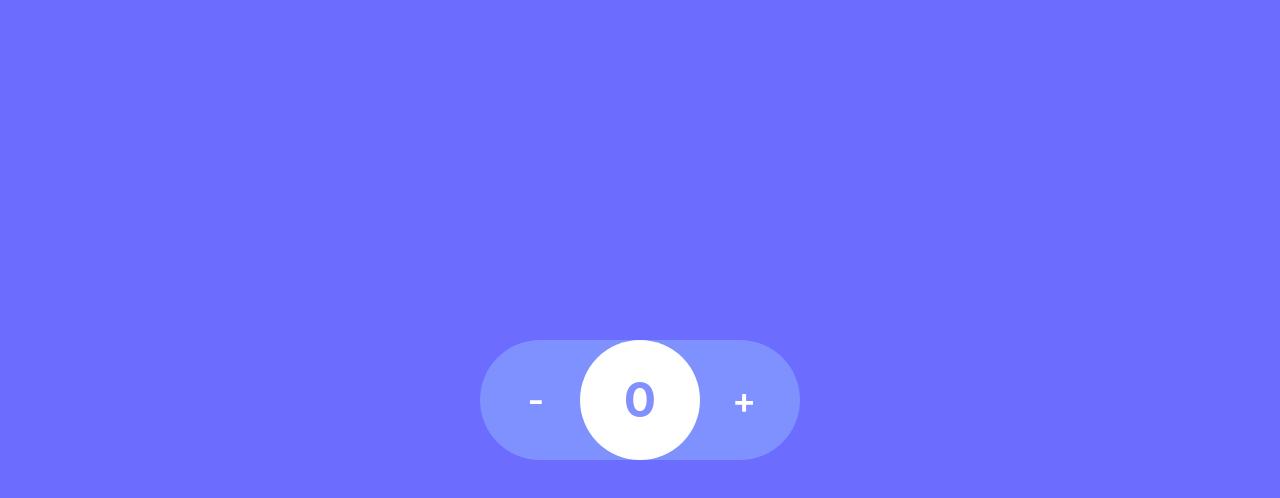
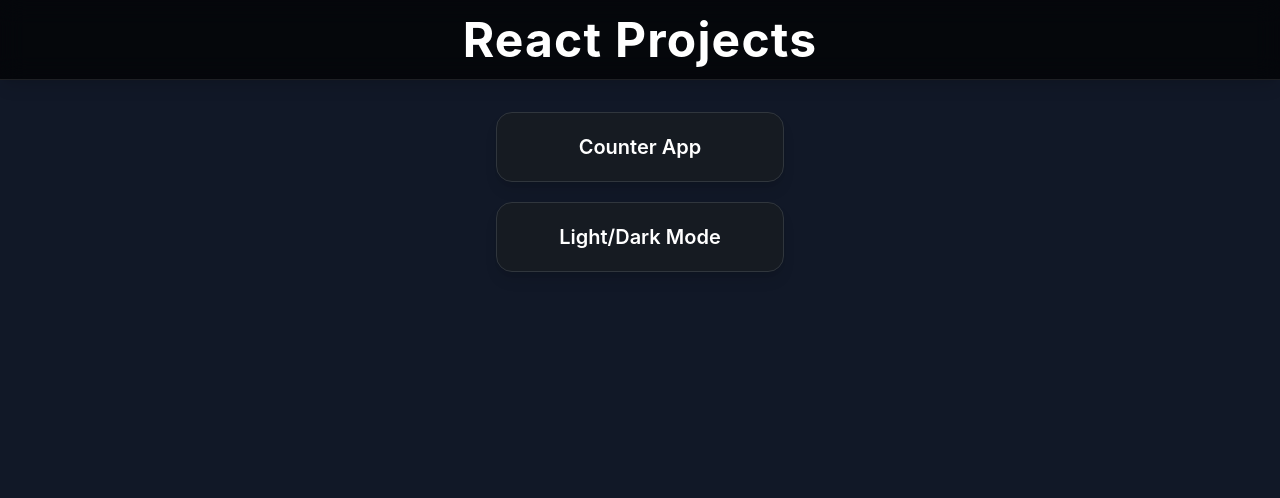
Before and after one commit to nikhilraj070/react_projects, a React (Vite) app in the folder React-Project/: page / in a window 1280 px wide. Shown: the top 498 px of the page. Built offline with nearby package versions, Linux system fonts and the light colour scheme.

Commit message:
added light dark mode

```diff
--- a/React-Project/package.json
+++ b/React-Project/package.json
@@ -13,6 +13,8 @@
     "@tailwindcss/vite": "^4.3.0",
     "react": "^19.2.5",
     "react-dom": "^19.2.5",
+    "react-icons": "^5.6.0",
+    "react-router-dom": "^7.15.0",
     "tailwindcss": "^4.3.0"
   },
   "devDependencies": {
--- a/React-Project/src/App.tsx
+++ b/React-Project/src/App.tsx
@@ -1,8 +1,19 @@
+import { BrowserRouter, Route, Routes } from "react-router-dom";
 import CounterApp from "./basics/CounterApp";
+import Home from "./Home";
+import DarkLightMode from "./basics/DarkLightMode";
 
  function App() {
   return (
-    <CounterApp />
+    <BrowserRouter>
+       <Routes>
+         <Route path="/" element={<Home / >} />
+         <Route path="/counter" element={<CounterApp />} / >
+         <Route path="/dark-light-mode" element={<DarkLightMode />} />
+
+
+       </Routes>
+    </BrowserRouter>
   )
 }
 export default App
--- /dev/null
+++ b/React-Project/src/Home.tsx
@@ -0,0 +1,21 @@
+import { Link } from "react-router-dom"
+
+function Home() {
+    return (<>
+
+        <div className="min-w-full h-dvh bg-[#111827] ">
+            <div className=" fixed top-0 z-50 w-full h-20 flex items-center justify-center bg-black/70 backdrop-blur-md border-b border-white/10 shadow-lg text-3xl md:text-5xl font-bold text-white tracking-wide ">
+                React Projects
+            </div>
+            <div className="flex  h-dvh p-28 flex-col items-center gap-5">
+                <Link to={"/counter"} className="project-card">Counter App</Link>
+               <Link to={"/dark-light-mode"}className="project-card">Light/Dark Mode</Link>
+            </div>
+        </div>
+
+
+            </>
+    )
+}
+
+export default Home
--- /dev/null
+++ b/React-Project/src/basics/DarkLightMode.tsx
@@ -0,0 +1,30 @@
+import { MdWbSunny } from "react-icons/md";
+import { IoMoonSharp } from "react-icons/io5";
+import { useState } from "react";
+function DarkLightMode() {
+    const [mode,setMode] = useState<string>("light")
+
+  return (
+    <div className="w-dvw h-dvh">
+      <div className={`${mode==="light"?"bg-white":"bg-[#26242E] text-white"} w-full h-full flex flex-col items-center justify-center`}>
+      {
+          mode==="light"?(<div><MdWbSunny color="#FF6A2F" className="lg:w-50 w-40 h-40 lg:h-50 " /></div>):(<div><IoMoonSharp color="#FF6A2F" className="lg:w-50 w-40 h-40 lg:h-50 " /></div>)
+      }
+      <div className=" font-semibold text-3xl">Choose the style</div>
+      <div className=" font-semibold ">Customize your interface</div>
+      <div className={`${mode==="light"?"bg-[#E5E5E5] text-black":"bg-[#222029]"} w-60 h-15 rounded-full mt-10 relative flex`} >
+          <div onClick={()=>setMode("light")} className="w-1/2 h-full rounded-l-full flex items-center justify-center">Light</div>
+          <div onClick={()=>setMode("dark")} className="w-1/2 h-full  rounded-r-full flex items-center justify-center">Dark</div>
+          <div  className={`absolute top-[4%] ml-0.5 w-[49%] h-[92%] rounded-full flex items-center justify-center  font-semibold transition-all duration-500 ease-in-out shadow-md
+  ${mode === "dark" ? "translate-x-full bg-[#34323D] text-white" : "translate-x-0 bg-white text-black"}
+  `}>{mode==="light"?"Light":"Dark"}</div>
+      </div>
+
+
+      </div>
+
+    </div>
+  )
+}
+
+export default DarkLightMode
--- a/React-Project/src/index.css
+++ b/React-Project/src/index.css
@@ -1 +1,20 @@
 @import "tailwindcss";
+
+.project-card{
+  @apply
+  w-72
+  p-5
+  rounded-2xl
+  bg-[#161b22]
+  border
+  border-[#30363d]
+  text-white
+  text-xl
+  font-semibold
+  text-center
+  transition-all
+  duration-300
+  hover:scale-105
+  hover:border-blue-500
+  shadow-lg;
+}
```
Also changed, not shown: 2 other files (tests, documents, lock files or other folders).
